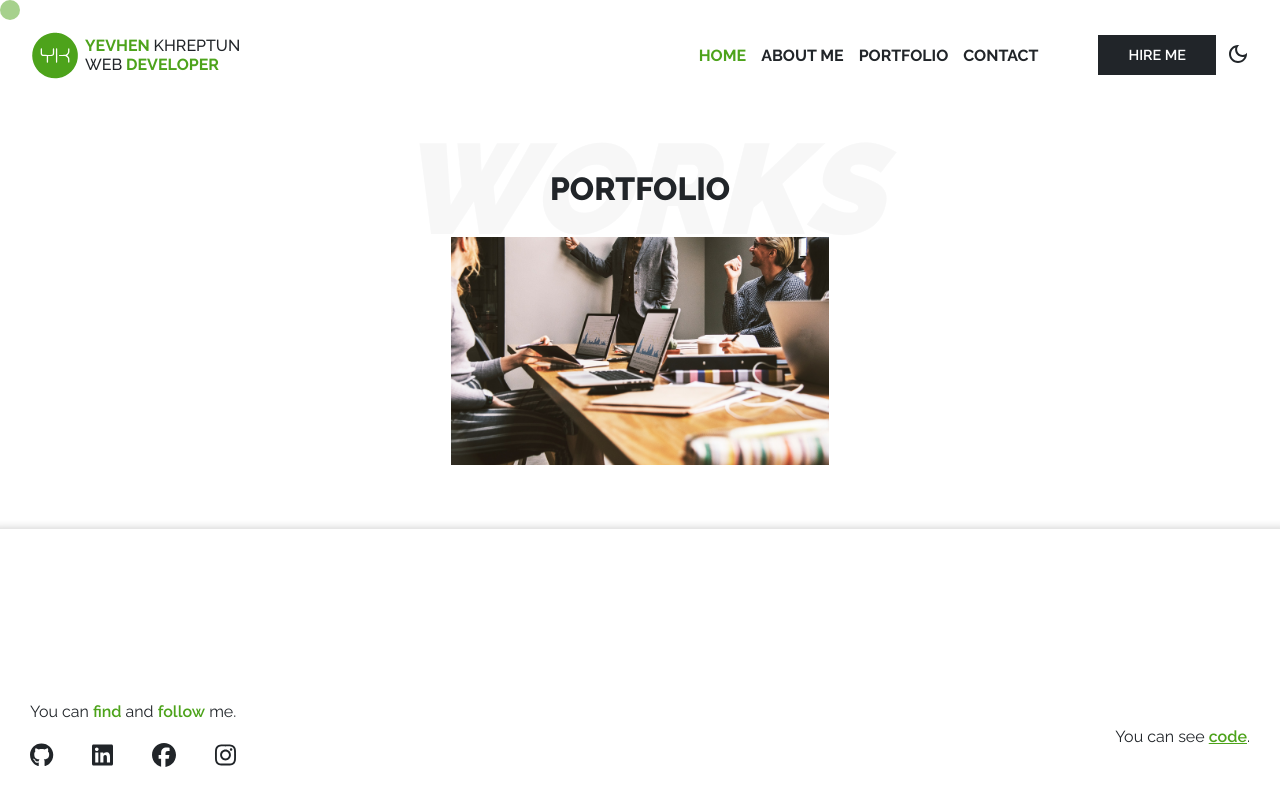
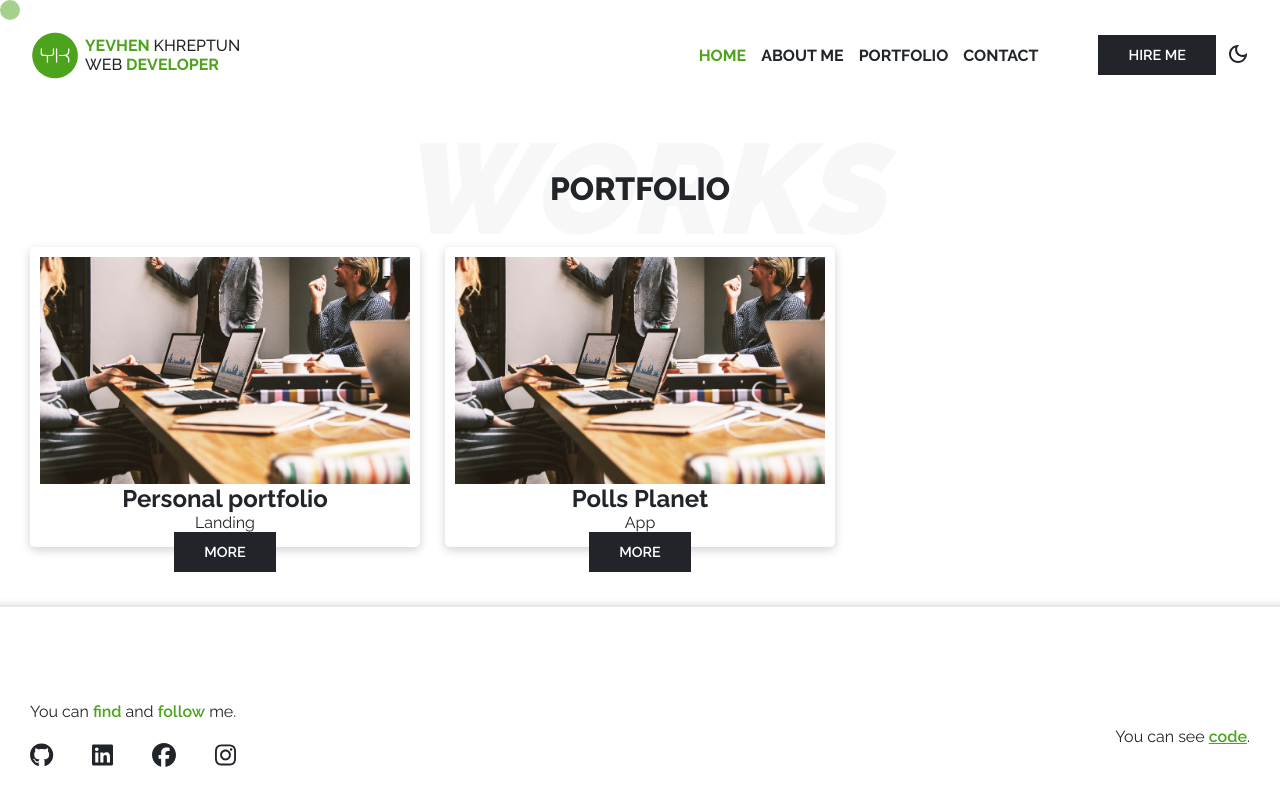
Before and after one commit to khreptunyevhen/react-portfolio, a React (Vite) app: page /portfolio in a window 1280 px wide. Built offline with nearby package versions, Linux system fonts and the light colour scheme.

Commit message:
Modify projects component

```diff
--- a/src/components/SmallProject.jsx
+++ b/src/components/SmallProject.jsx
@@ -4,15 +4,15 @@ import "./styles/smallProject.css";
 
 const SmallProject = ({ project }) => {
   return (
-    <div className="projects__item">
+    <div className="project">
       <div className="project__img">
         <img src={project.img} alt={project.title} />
       </div>
-      <div className="projects__item-description">
-        <h3 className="projects__item-title">{project.title}</h3>
-        <p className="projects__item-text">{project.shortDescription}</p>
-        <Button buttonStyles="button">See more</Button>
+      <div className="project__description">
+        <h2 className="project__title">{project.title}</h2>
+        <p className="project__type">{project.type}</p>
       </div>
+      <Button dataText="More" buttonStyles="button"></Button>
     </div>
   );
 };
--- a/src/components/styles/projectsBox.css
+++ b/src/components/styles/projectsBox.css
@@ -1,8 +1,7 @@
 .portfolio__projects {
-  display: flex;
-  align-items: center;
-  justify-content: center;
-  flex-wrap: wrap;
-  gap: 40px;
-  overflow-x: hidden;
+  display: grid;
+  grid-template-columns: repeat(3, 1fr);
+  grid-template-rows: 300px;
+  gap: 25px;
+  padding-top: 10px;
 }
--- a/src/components/styles/smallProject.css
+++ b/src/components/styles/smallProject.css
@@ -1,59 +1,18 @@
-.projects__item {
-  position: relative;
-  max-width: 31%;
-  min-width: 300px;
-  transition: all 0.3s ease-in;
+.project {
+  display: flex;
+  flex-direction: column;
+  justify-content: space-between;
+  padding: 10px;
+  border-radius: 5px;
+  text-align: center;
+  box-shadow: 0 3px 10px var(--font-color-opacity);
 }
 
-.projects__item::after {
-  content: "";
-  position: absolute;
-  width: 100%;
-  height: 99%;
-  top: 0;
-  left: 0;
-  background-color: var(--dark-opacity);
-  visibility: hidden;
-  opacity: 0;
-  transition: all 0.3s ease-in;
+.project .button {
+  width: max-content;
+  margin: 0 auto;
 }
 
-.project__img img {
-  width: 100%;
-  height: 100%;
-  object-fit: cover;
+.project:hover {
+  box-shadow: 0px 3px 25px var(--font-color-opacity);
 }
-
-.projects__item-description {
-  position: absolute;
-  top: 50%;
-  left: 50%;
-  transform: translate(-50%, -50%);
-  color: var(--light);
-  padding: 10px;
-  text-align: center;
-  visibility: hidden;
-  opacity: 0;
-  z-index: 2;
-  transition: all 0.3s ease-in;
-}
-
-.projects__item-description .button {
-  border-color: var(--light);
-  color: var(--light);
-}
-
-.projects__item-title {
-  text-transform: uppercase;
-  margin-bottom: 10px;
-}
-
-.projects__item-text {
-  margin-bottom: 10px;
-}
-
-.projects__item:hover .projects__item-description,
-.projects__item:hover::after {
-  opacity: 1;
-  visibility: visible;
-}
--- a/src/source/info.js
+++ b/src/source/info.js
@@ -90,31 +90,31 @@ export const info = {
       code: "",
       preview: "",
     },
-    // {
-    //   id: 2,
-    //   title: "Polls Planet",
-    //   type: "App",
-    //   description:
-    //     "Lorem ipsum dolor sit amet consectetur adipisicing elit. Dignissimos odit, labore cum, magni est reiciendis esse nihil id sunt saepe ullam velit molestias beatae voluptas tenetur nemo quisquam iure possimus. Aliquid culpa alias, cum, ducimus cupiditate nihil quaerat delectus facilis molestias eaque architecto odio saepe obcaecati ex ipsa provident debitis harum esse tempore itaque ea a nesciunt numquam similique. Nisi!",
-    //   shortDescription:
-    //     "Lorem ipsum dolor sit amet consectetur adipisicing elit.",
-    //   technology: {
-    //     title: "Technology",
-    //     skills: [
-    //       "HTML",
-    //       "CSS/SCSS",
-    //       "TailwindCSS",
-    //       "JavaScript",
-    //       "React",
-    //       "Debug",
-    //       "Responsive Design",
-    //       "BEM methodology",
-    //     ],
-    //   },
-    //   img: "./images/projects/gallery-1.jpg",
-    //   code: "",
-    //   preview: "",
-    // },
+    {
+      id: 2,
+      title: "Polls Planet",
+      type: "App",
+      description:
+        "Lorem ipsum dolor sit amet consectetur adipisicing elit. Dignissimos odit, labore cum, magni est reiciendis esse nihil id sunt saepe ullam velit molestias beatae voluptas tenetur nemo quisquam iure possimus. Aliquid culpa alias, cum, ducimus cupiditate nihil quaerat delectus facilis molestias eaque architecto odio saepe obcaecati ex ipsa provident debitis harum esse tempore itaque ea a nesciunt numquam similique. Nisi!",
+      shortDescription:
+        "Lorem ipsum dolor sit amet consectetur adipisicing elit.",
+      technology: {
+        title: "Technology",
+        skills: [
+          "HTML",
+          "CSS/SCSS",
+          "TailwindCSS",
+          "JavaScript",
+          "React",
+          "Debug",
+          "Responsive Design",
+          "BEM methodology",
+        ],
+      },
+      img: "./images/projects/gallery-1.jpg",
+      code: "",
+      preview: "",
+    },
     // {
     //   id: 3,
     //   title: "Shoes store",
```
